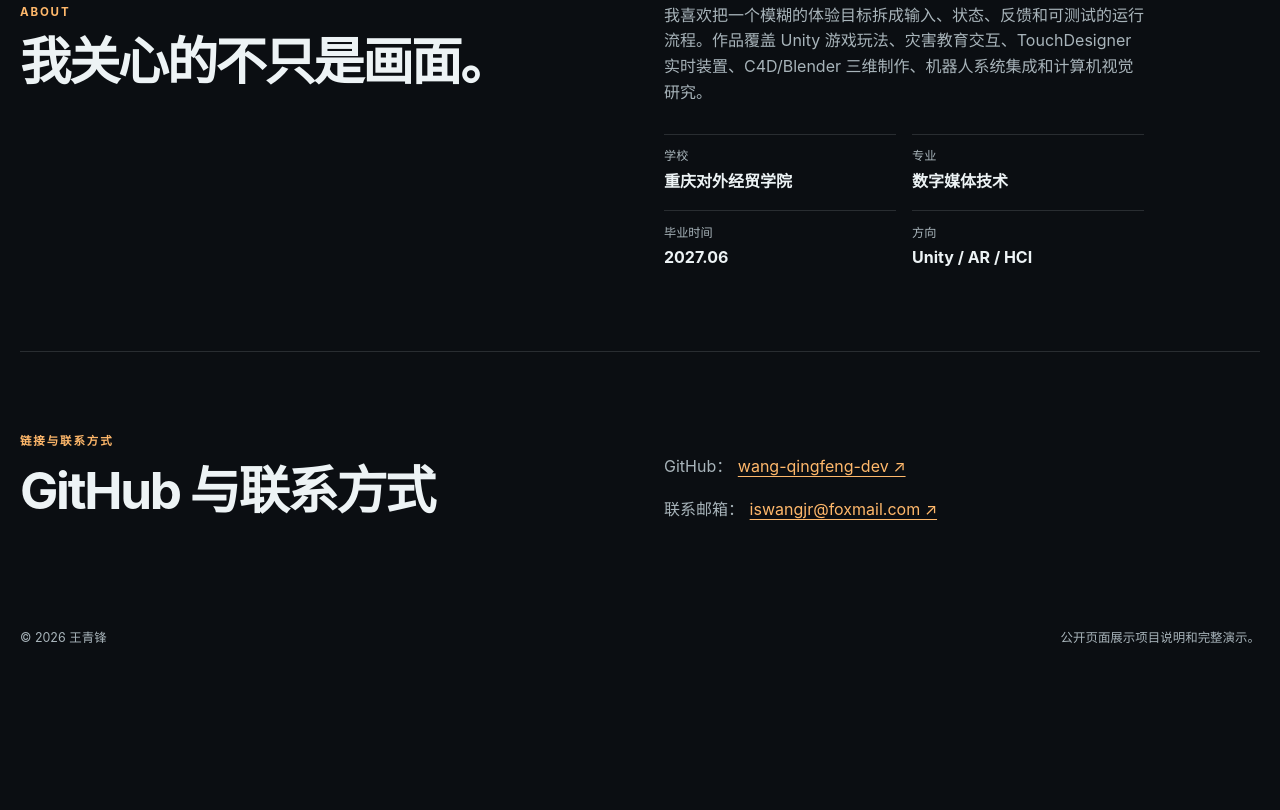
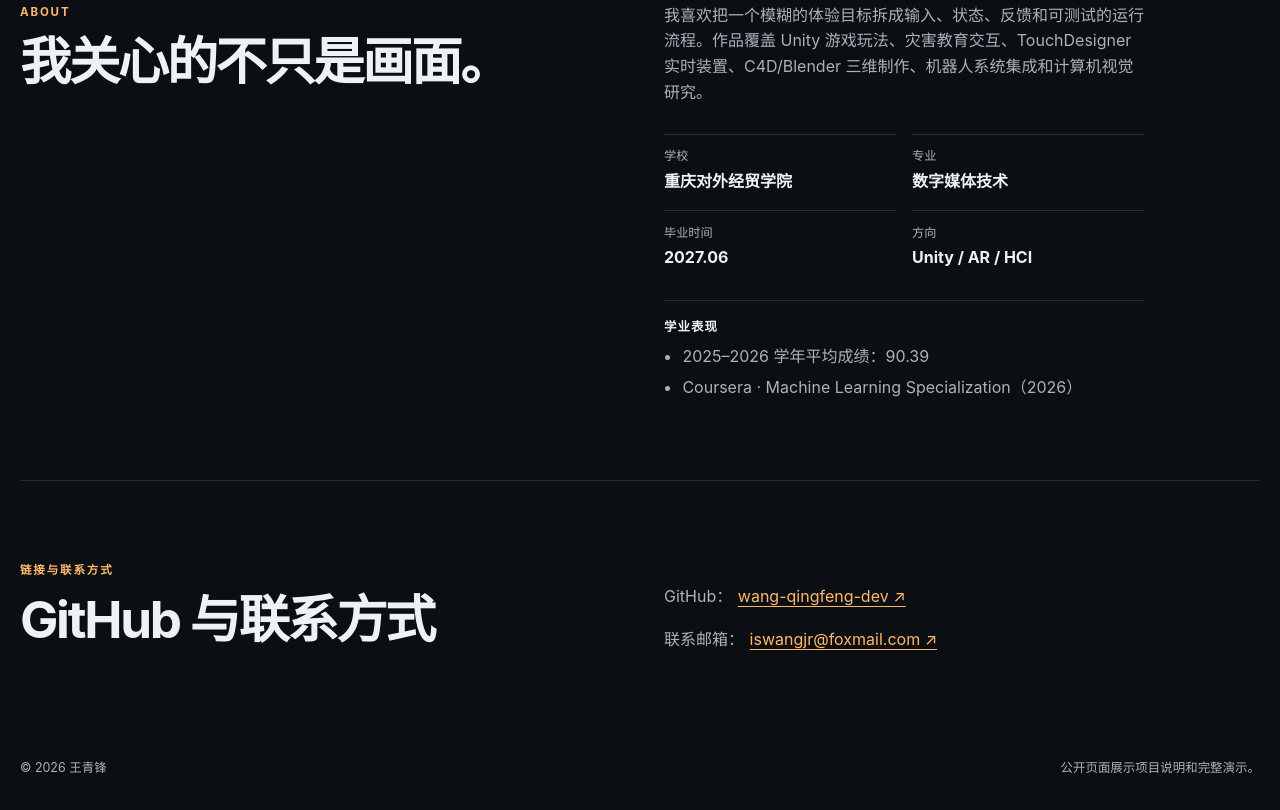
Before and after one commit to wang-qingfeng-dev/portfolio-site, a plain HTML site: page index.html in a window 1280 px wide. Shown: the part 3430-4240 px from the top of the page. Before the commit the page ends 4110 px from the top, so only its background shows below. Drawn offline with Linux system fonts and the light colour scheme.

Commit message:
Add verified academic highlights

```diff
--- a/app.js
+++ b/app.js
@@ -9,7 +9,7 @@
       viewWork: "查看作品", github: "GitHub", signalLabel: "Focus", signalValue: "Interactive 3D", selectedWork: "SELECTED WORK", workTitle: "从玩法到真实场景",
       filterAll: "全部", filterUnity: "Unity 作品", filterEngineering: "工程项目", filterInteractive: "交互装置", filterModeling: "建模与动画", aboutEyebrow: "ABOUT", aboutTitle: "我关心的不只是画面。",
       aboutText: "我喜欢把一个模糊的体验目标拆成输入、状态、反馈和可测试的运行流程。作品覆盖 Unity 游戏玩法、灾害教育交互、TouchDesigner 实时装置、C4D/Blender 三维制作、机器人系统集成和计算机视觉研究。",
-      factSchool: "学校", factMajor: "专业", factGrad: "毕业时间", factInterest: "方向", major: "数字媒体技术", interest: "Unity / AR / HCI",
+      factSchool: "学校", factMajor: "专业", factGrad: "毕业时间", factInterest: "方向", major: "数字媒体技术", interest: "Unity / AR / HCI", academicTitle: "学业表现", academicAverage: "2025–2026 学年平均成绩：90.39", academicCertificate: "Coursera · Machine Learning Specialization（2026）",
       contactEyebrow: "链接与联系方式", contactTitle: "GitHub 与联系方式", contactGithubLabel: "GitHub：", contactEmailLabel: "联系邮箱：",
       footerNote: "公开页面展示项目说明和完整演示。", mediaPublic: "演示视频", mediaPending: "演示视频", mediaPrivate: "演示视频", exhibitionTitle: "展览记录",
       details: "查看项目说明", contribution: "完成内容", openLink: "打开链接"
@@ -20,7 +20,7 @@
       viewWork: "View work", github: "GitHub", signalLabel: "Focus", signalValue: "Interactive 3D", selectedWork: "SELECTED WORK", workTitle: "From gameplay to real places",
       filterAll: "All", filterUnity: "Unity work", filterEngineering: "Engineering projects", filterInteractive: "Interactive installations", filterModeling: "Modeling & animation", aboutEyebrow: "ABOUT", aboutTitle: "The frame is only the beginning.",
       aboutText: "I like breaking an ambiguous experience goal into inputs, states, feedback, and testable runtime flows. My work spans Unity gameplay, disaster-education interaction, TouchDesigner installations, C4D/Blender 3D production, robot systems integration, and computer-vision research.",
-      factSchool: "School", factMajor: "Major", factGrad: "Graduation", factInterest: "Focus", major: "Digital Media Technology", interest: "Unity / AR / HCI",
+      factSchool: "School", factMajor: "Major", factGrad: "Graduation", factInterest: "Focus", major: "Digital Media Technology", interest: "Unity / AR / HCI", academicTitle: "Academic highlights", academicAverage: "2025–2026 annual average: 90.39", academicCertificate: "Coursera · Machine Learning Specialization (2026)",
       contactEyebrow: "LINKS & CONTACT", contactTitle: "GitHub and contact", contactGithubLabel: "GitHub:", contactEmailLabel: "Email:",
       footerNote: "The public page presents project notes and full demos.", mediaPublic: "Demo video", mediaPending: "Demo video", mediaPrivate: "Demo video", exhibitionTitle: "Exhibition record",
       details: "View project notes", contribution: "Work completed", openLink: "Open link"
--- a/index.html
+++ b/index.html
@@ -72,6 +72,13 @@
             <div><dt data-i18n="factGrad">毕业时间</dt><dd>2027.06</dd></div>
             <div><dt data-i18n="factInterest">方向</dt><dd data-i18n="interest">Unity / AR / HCI</dd></div>
           </dl>
+          <div class="academic-highlights" id="academicHighlights">
+            <p class="academic-title" data-i18n="academicTitle">学业表现</p>
+            <ul>
+              <li data-i18n="academicAverage">2025–2026 学年平均成绩：90.39</li>
+              <li data-i18n="academicCertificate">Coursera · Machine Learning Specialization（2026）</li>
+            </ul>
+          </div>
         </div>
       </section>
 
--- a/styles.css
+++ b/styles.css
@@ -128,6 +128,10 @@ h2 { margin-bottom: 0; font-size: clamp(2rem, 4vw, 3.6rem); line-height: 1.04; l
 .profile-facts div { border-top: 1px solid var(--line); padding-top: .7rem; }
 .profile-facts dt { color: var(--muted); font-size: .76rem; }
 .profile-facts dd { margin: .2rem 0 0; color: var(--text); font-weight: 650; }
+.academic-highlights { margin-top: 1.8rem; padding-top: 1rem; border-top: 1px solid var(--line); }
+.academic-title { margin: 0 0 .45rem; color: var(--text); font-size: .78rem; font-weight: 700; letter-spacing: .08em; text-transform: uppercase; }
+.academic-highlights ul { margin: 0; padding-left: 1.15rem; color: var(--muted); }
+.academic-highlights li + li { margin-top: .35rem; }
 .contact-links { display: flex; flex-wrap: wrap; gap: 1.1rem; margin-top: 1.4rem; }
 .contact-item { display: inline-flex; align-items: baseline; gap: .35rem; }
 .contact-label { color: var(--muted); }
```
Also changed, not shown: tests/portfolio-smoke.mjs (+8 -0 lines).
